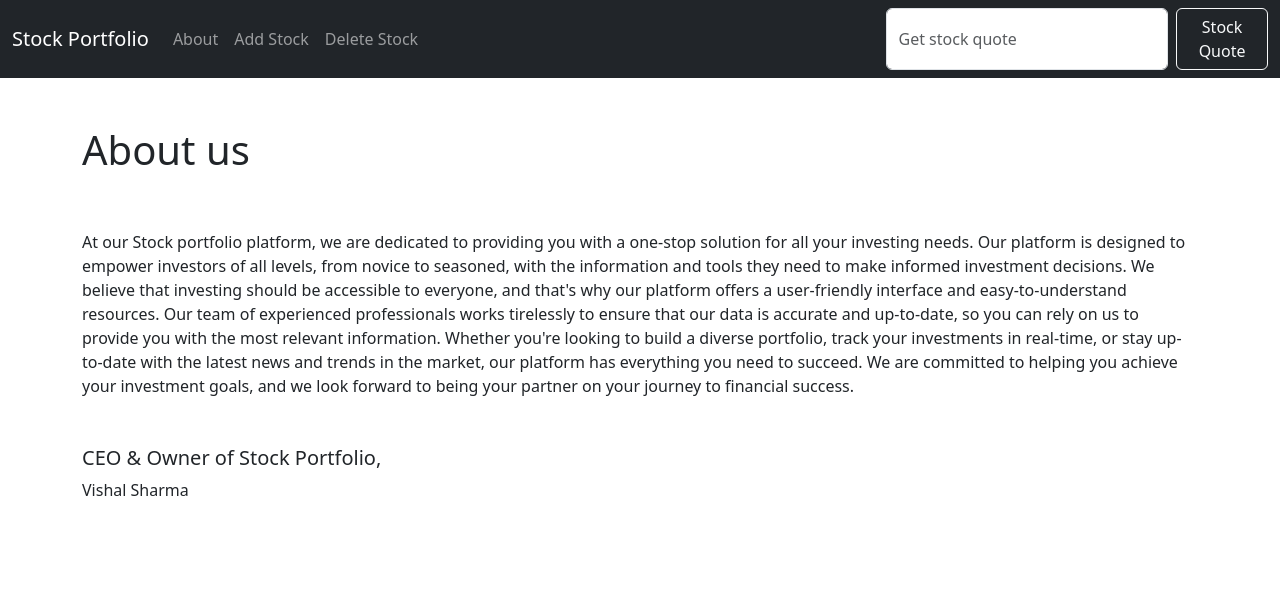
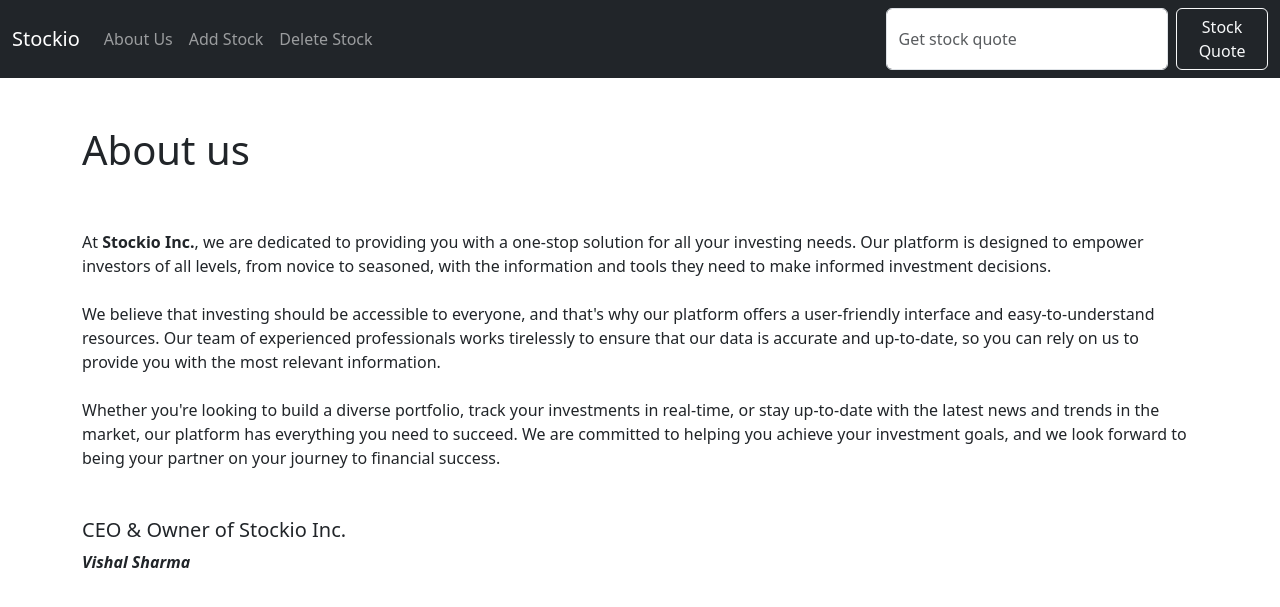
Before and after one commit to vsharma728/python_django, a Django app: page /about.html in a window 1280 px wide. Shown: the top 607 px of the page. Run offline with Django 4.2, Linux system fonts and the light colour scheme.

Commit message:
Added brand name.

```diff
--- a/quotes/templates/about.html
+++ b/quotes/templates/about.html
@@ -5,17 +5,17 @@
 <br/>
 <h1>About us</h1>
 <br/><br/>
-At our Stock portfolio platform, we are dedicated to providing you with a one-stop solution for all your investing needs. Our platform is designed to empower investors of all levels, from novice to seasoned, with the information and tools they need to make informed investment decisions.
-
+At <b>Stockio Inc.</b>, we are dedicated to providing you with a one-stop solution for all your investing needs. Our platform is designed to empower investors of all levels, from novice to seasoned, with the information and tools they need to make informed investment decisions.
+<br/><br/>
 We believe that investing should be accessible to everyone, and that's why our platform offers a user-friendly interface and easy-to-understand resources. Our team of experienced professionals works tirelessly to ensure that our data is accurate and up-to-date, so you can rely on us to provide you with the most relevant information.
-
+<br/><br/>
 Whether you're looking to build a diverse portfolio, track your investments in real-time, or stay up-to-date with the latest news and trends in the market, our platform has everything you need to succeed. We are committed to helping you achieve your investment goals, and we look forward to being your partner on your journey to financial success.
 <br/>
 <br/><br/>
 
 
-<h5>CEO & Owner of Stock Portfolio,<br/></h5>
-Vishal Sharma
+<h5>CEO & Owner of Stockio Inc.</h5>
+<b><i>Vishal Sharma</i></b>
 
 
 {% endblock %}
--- a/quotes/templates/base.html
+++ b/quotes/templates/base.html
@@ -9,14 +9,14 @@
   <body>
     <nav class="navbar navbar-expand-lg navbar-dark bg-dark">
         <div class="container-fluid">
-          <a class="navbar-brand" href="{% url 'home' %}">Stock Portfolio</a>
+          <a class="navbar-brand" href="{% url 'home' %}" class="fw-bold">Stockio</a>
           <button class="navbar-toggler" type="button" data-bs-toggle="collapse" data-bs-target="#navbarSupportedContent" aria-controls="navbarSupportedContent" aria-expanded="false" aria-label="Toggle navigation">
             <span class="navbar-toggler-icon"></span>
           </button>
           <div class="collapse navbar-collapse" id="navbarSupportedContent">
             <ul class="navbar-nav me-auto mb-2 mb-lg-0">
               <li class="nav-item">
-                <a class="nav-link" href="{% url 'about' %}">About</a>
+                <a class="nav-link" href="{% url 'about' %}">About Us</a>
               </li>
               <li class="nav-item">
                 <a class="nav-link" href="{% url 'add_stock' %}">Add Stock</a>
--- a/quotes/templates/home.html
+++ b/quotes/templates/home.html
@@ -9,7 +9,9 @@
 
 <br/>
 <br/>
-Welcome to our stock portfolio platform! We are thrilled to have you here and look forward to helping you navigate the world of investing.
+Welcome to <b>Stockoi!</b>
+<br/>
+A stock portfolio platform! We are thrilled to have you here and look forward to helping you navigate the world of investing.
 <br/><br/>
 Our platform is designed to provide you with easy access to real-time market data, company information, and portfolio management tools to help you make informed investment decisions. Whether you're a seasoned investor or just getting started, our user-friendly interface and comprehensive resources will help you stay on top of your investments.
 At our platform, we believe that everyone should have access to the tools and information they need to succeed in the stock market. That's why we are committed to providing you with the best possible user experience, and we are constantly working to improve and expand our services.
@@ -17,7 +19,7 @@ At our platform, we believe that everyone should have access to the tools and in
 Thank you for choosing our platform, and we wish you all the best in your investing journey!
 <br/>
 <br/><br/>
-<h7>Copyright © 2023 Stock Portfolio Inc. All rights reserved.</h7>
+<h7><i>Copyright © 2023 Stockio Inc. All rights reserved.</i></h7>
 
 
 {% if api %}
```
